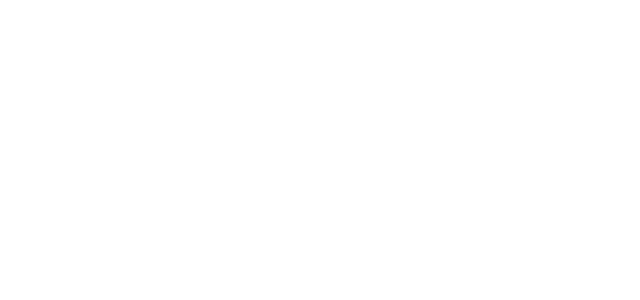
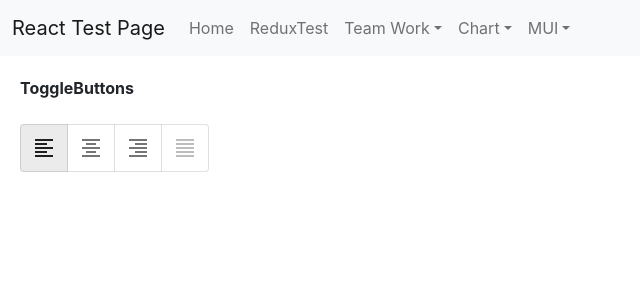
Before and after one commit to jinseok1306/React-Test, a React (Create React App) app in the folder ReactProject/client_app/: page /MUI/ToggleButtonPage in a window 1280 px wide. Before the commit this address had no page. Shown: the top 300 px of the page, without its empty margins (0-640 px from the left). Built offline with nearby package versions, Linux system fonts and the light colour scheme.

Commit message:
MUI ToggleButton 테스트 완료

```diff
--- a/ReactProject/client_app/src/App.tsx
+++ b/ReactProject/client_app/src/App.tsx
@@ -32,6 +32,7 @@
                   <Route path="/MUI/SwitchPage" element={<Page.SwitchPage />} />
                   <Route path="/MUI/TextFieldPage" element={<Page.TextFieldPage />} />
                   <Route path="/MUI/TransferListPage" element={<Page.TransferListPage />} />
+                  <Route path="/MUI/ToggleButtonPage" element={<Page.ToggleButtonPage />} />
                   </Routes>
           </Provider>
     </div>
--- a/ReactProject/client_app/src/components/Menu.tsx
+++ b/ReactProject/client_app/src/components/Menu.tsx
@@ -39,6 +39,7 @@
                                 <NavDropdown.Item><Link to="/MUI/SwitchPage" style={{ color: 'rgba(0, 0, 0, 0.55)', textDecoration: 'none' }}>SwitchPage</Link></NavDropdown.Item>
                                 <NavDropdown.Item><Link to="/MUI/TextFieldPage" style={{ color: 'rgba(0, 0, 0, 0.55)', textDecoration: 'none' }}>TextFieldPage</Link></NavDropdown.Item>
                                 <NavDropdown.Item><Link to="/MUI/TransferListPage" style={{ color: 'rgba(0, 0, 0, 0.55)', textDecoration: 'none' }}>TransferListPage</Link></NavDropdown.Item>
+                                <NavDropdown.Item><Link to="/MUI/ToggleButtonPage" style={{ color: 'rgba(0, 0, 0, 0.55)', textDecoration: 'none' }}>ToggleButtonPage</Link></NavDropdown.Item>
                             </NavDropdown>
                         </Nav>
                     </Navbar.Collapse>
--- /dev/null
+++ b/ReactProject/client_app/src/components/ToggleButton/ToggleButtons.tsx
@@ -0,0 +1,40 @@
+import * as React from 'react';
+import FormatAlignLeftIcon from '@mui/icons-material/FormatAlignLeft';
+import FormatAlignCenterIcon from '@mui/icons-material/FormatAlignCenter';
+import FormatAlignRightIcon from '@mui/icons-material/FormatAlignRight';
+import FormatAlignJustifyIcon from '@mui/icons-material/FormatAlignJustify';
+import ToggleButton from '@mui/material/ToggleButton';
+import ToggleButtonGroup from '@mui/material/ToggleButtonGroup';
+
+export default function ToggleButtons() {
+    const [alignment, setAlignment] = React.useState<string | null>('left');
+
+    const handleAlignment = (
+        event: React.MouseEvent<HTMLElement>,
+        newAlignment: string | null,
+    ) => {
+        setAlignment(newAlignment);
+    };
+
+    return (
+        <ToggleButtonGroup
+            value={alignment}
+            exclusive
+            onChange={handleAlignment}
+            aria-label="text alignment"
+        >
+            <ToggleButton value="left" aria-label="left aligned">
+                <FormatAlignLeftIcon />
+            </ToggleButton>
+            <ToggleButton value="center" aria-label="centered">
+                <FormatAlignCenterIcon />
+            </ToggleButton>
+            <ToggleButton value="right" aria-label="right aligned">
+                <FormatAlignRightIcon />
+            </ToggleButton>
+            <ToggleButton value="justify" aria-label="justified" disabled>
+                <FormatAlignJustifyIcon />
+            </ToggleButton>
+        </ToggleButtonGroup>
+    );
+}
--- /dev/null
+++ b/ReactProject/client_app/src/pages/MUI/ToggleButtonPage.tsx
@@ -0,0 +1,22 @@
+import React, { useCallback, useState } from "react";
+import Menu from '../../components/Menu';
+import Grid from '@mui/material/Grid';
+import ToggleButtons from '../../components/ToggleButton/ToggleButtons';
+
+const ToggleButtonPage = () => {
+    return (
+        <div>
+            <Menu />
+            <div style={{ margin: 20 }}>
+                <Grid container rowSpacing={1} columnSpacing={{ xs: 1, sm: 2, md: 3 }}>
+                    <Grid item xs={3}>
+                        <b>ToggleButtons</b><div>&nbsp;</div>
+                        <ToggleButtons />
+                    </Grid>
+                </Grid>
+            </div>
+        </div>
+    );
+};
+
+export default ToggleButtonPage;
--- a/ReactProject/client_app/src/pages/index.tsx
+++ b/ReactProject/client_app/src/pages/index.tsx
@@ -20,3 +20,4 @@
 export { default as SwitchPage } from './MUI/SwitchPage';
 export { default as TextFieldPage } from './MUI/TextFieldPage';
 export { default as TransferListPage } from './MUI/TransferListPage';
+export { default as ToggleButtonPage } from './MUI/ToggleButtonPage';
```
Also changed, not shown: 1 other file (tests, documents, lock files or other folders).
